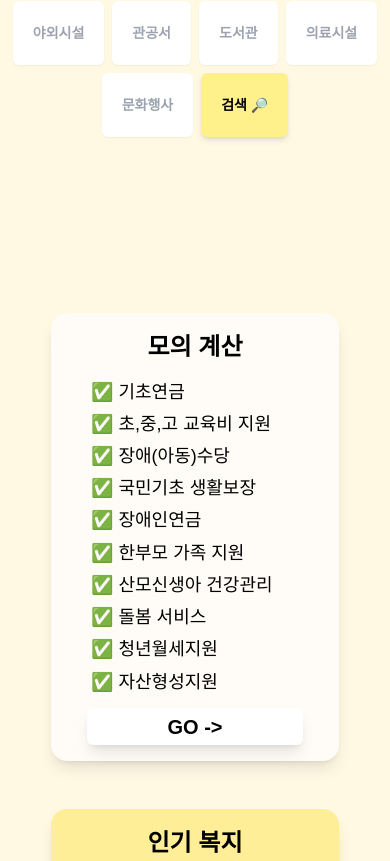
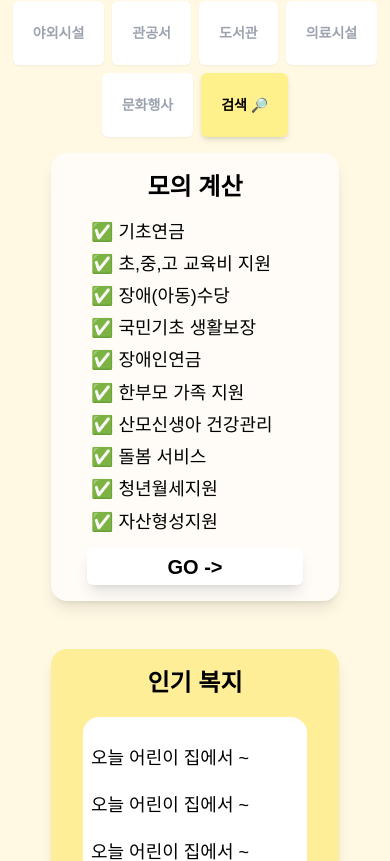
Before and after one commit to SeoulBomo/SeoulBomo.FE, a Next.js app: page / in a window 390 px wide. Shown: the part 643-1504 px from the top of the page. Built offline with nearby package versions, Linux system fonts and the light colour scheme; a web font is replaced by a local one.

Commit message:
chore: cardFrame 스크린 크기 수정

```diff
--- a/src/components/main/CardSection/CardFrame.tsx
+++ b/src/components/main/CardSection/CardFrame.tsx
@@ -4,7 +4,7 @@ import PopularCard from "./PopularCard";
 
 export default function CardFrame() {
   return (
-    <div className="my-[10rem] gap-[3rem] justify-center items-center justify-items-center grid grid-cols-1 lg:grid-cols-3">
+    <div className="min-h-screen gap-[3rem] justify-center items-center justify-items-center grid grid-cols-1 lg:grid-cols-3">
       <CalculateCard />
       <PopularCard />
       <NewsCard />
```
